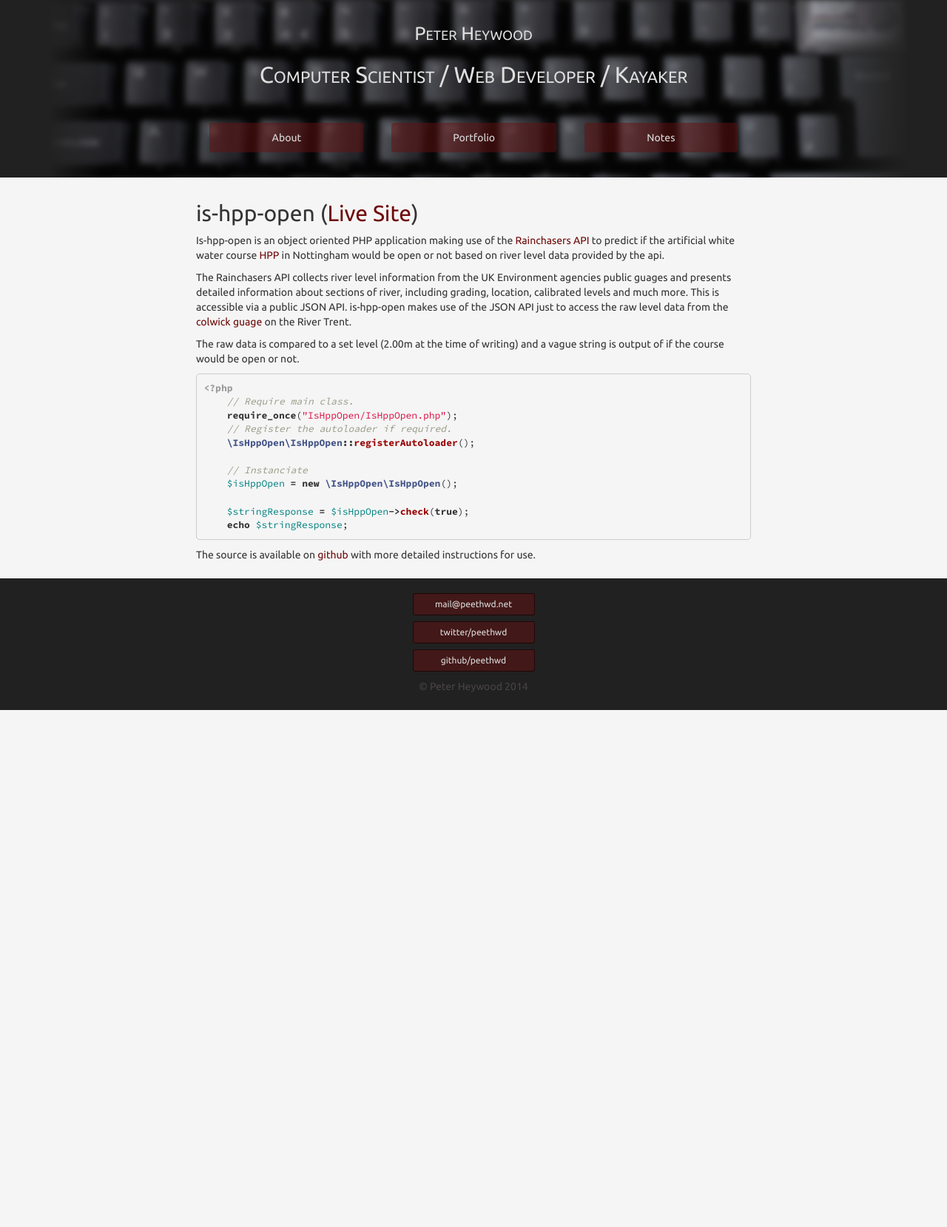
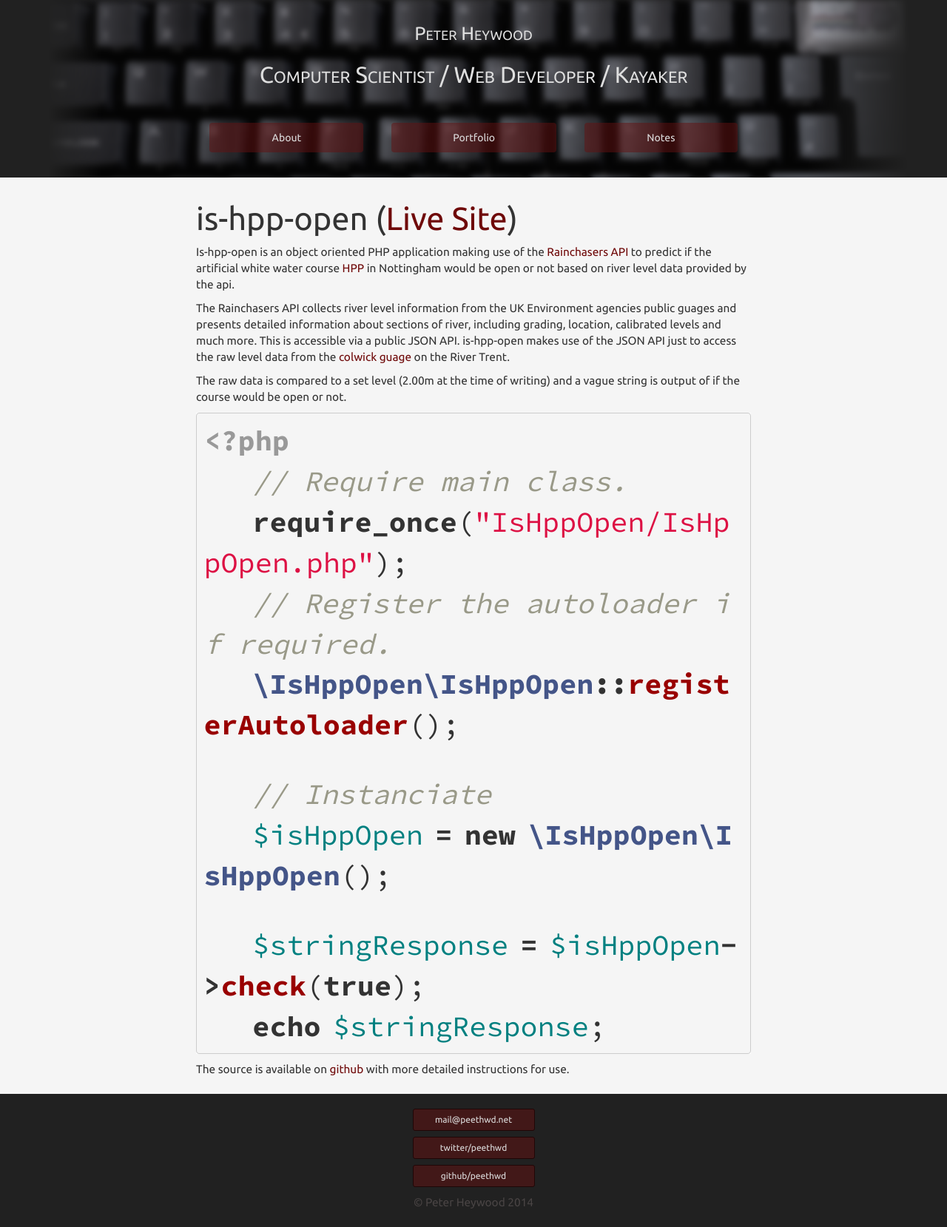
Before and after one commit to ptheywood/ptheywood.github.io, a Jekyll site: the page built from portfolio/is-hpp-open/index.md, in a window 1280 px wide. Shown: the whole page at 74% size. Built offline with Jekyll 4.4.1, drawn with Linux system fonts in a browser that asks for light colours; nearby versions of some CDN libraries; library files that are not in the unit come from our copies; Markdown is read by kramdown in place of the engine named in the settings; before the commit the page ends 960 px from its top, so only the background shows below that.

Commit message:
Adjust font sizing for most tags

```diff
--- a/css/main.css
+++ b/css/main.css
@@ -11,12 +11,21 @@ p, span, a {
     font-family: 'Ubuntu', sans-serif;
 }
 
+p.meta,
 pre, code,
 pre code span,
 .highlight {
     font-family: 'Source Code Pro', sans-serif;
+    font-size: 1.4em;
 }
 
+p {
+    font-size: 1.1em;
+}
+
+h2 {
+    font-size: 3.1em;
+}
 
 a {
     color: #6F0909;
@@ -233,6 +242,10 @@ ul.notes-list li a:active h3 {
 }
 
 /* /Notes List */
+
+p.meta {
+    font-style: italic;
+}
 /* Error 404 */
 
 .error-page {
```
